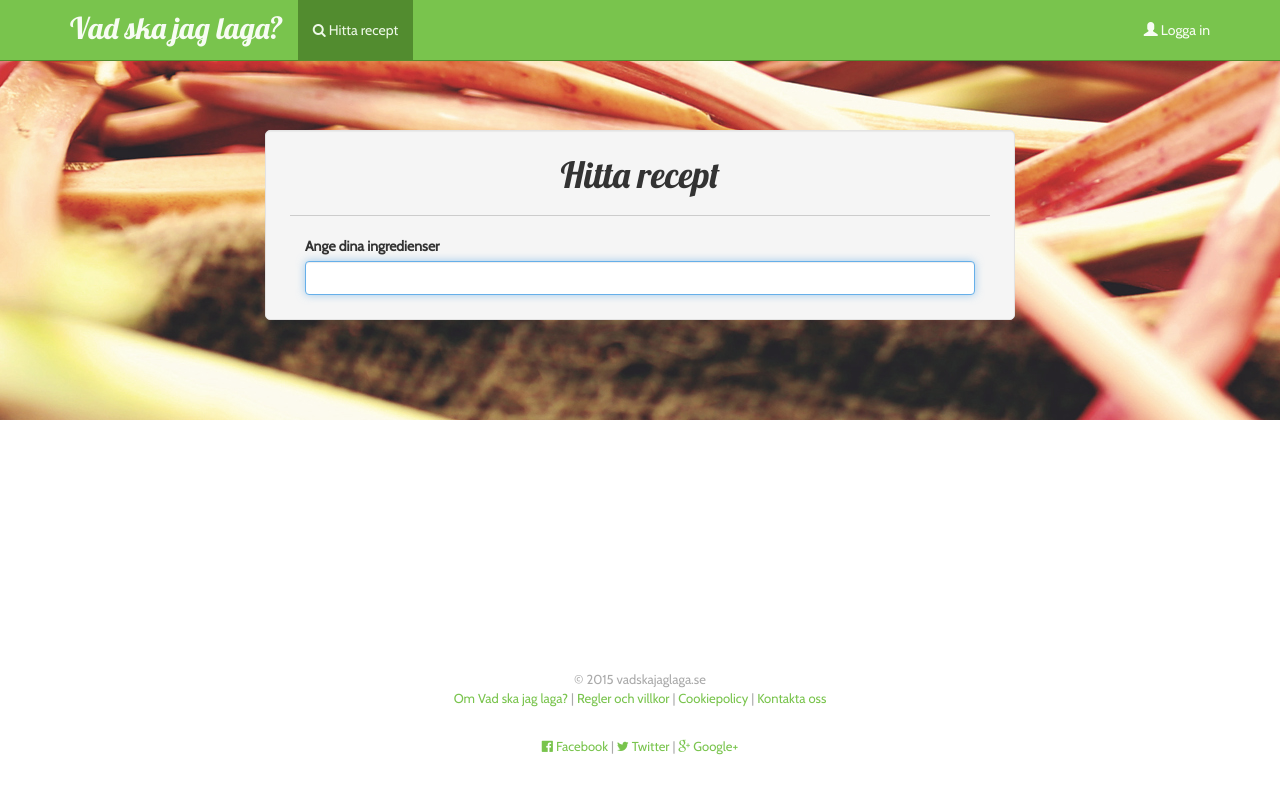
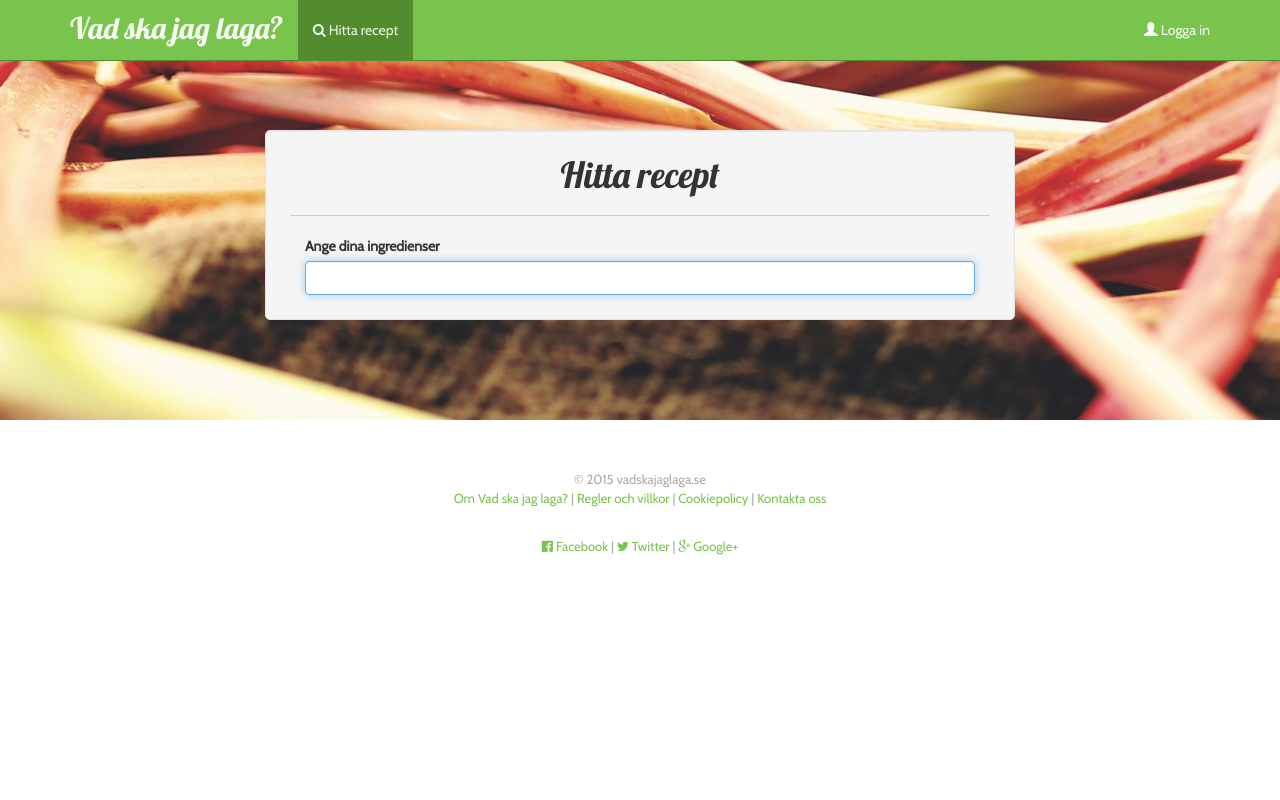
Before and after one commit to alsterholm/vadskajaglaga, a PHP site: page / in a window 1280 px wide. Run offline with PHP 8.4, Linux system fonts and the light colour scheme; data that the repository does not hold is empty; some libraries are stand-ins or nearby versions.

Commit message:
Footer-fix

```diff
--- a/css/style.css
+++ b/css/style.css
@@ -83,6 +83,7 @@ h1 {
 }
 
 .footer {
+	position: relative;
 	padding-top: 50px;
 	text-align: center;
 }
@@ -261,28 +262,6 @@ input[type=checkbox]:checked + label:before { letter-spacing: 8px; } /* allow sp
 	}
 }
 
-/* Sticky footer styles
--------------------------------------------------- */
-html, body {
-	height: 100%;
-}
-
-html {
-  position: relative;
-  min-height: 100%;
-}
-body {
-  /* Margin bottom by footer height */
-}
-.footer {
-  position: absolute;
-  bottom: 0;
-  width: 100%;
-  /* Set the fixed height of the footer here */
-  height: 140px;
-  background-color: #ffffff;
-  margin-bottom: 40px;
-}
 
 .autocomplete-suggestions { border: 1px solid #999; background: #FFF; cursor: default; overflow: auto; -webkit-box-shadow: 1px 4px 3px rgba(50, 50, 50, 0.64); -moz-box-shadow: 1px 4px 3px rgba(50, 50, 50, 0.64); box-shadow: 1px 4px 3px rgba(50, 50, 50, 0.64); }
 .autocomplete-suggestion { padding: 2px 5px; white-space: nowrap; overflow: hidden; }
```
